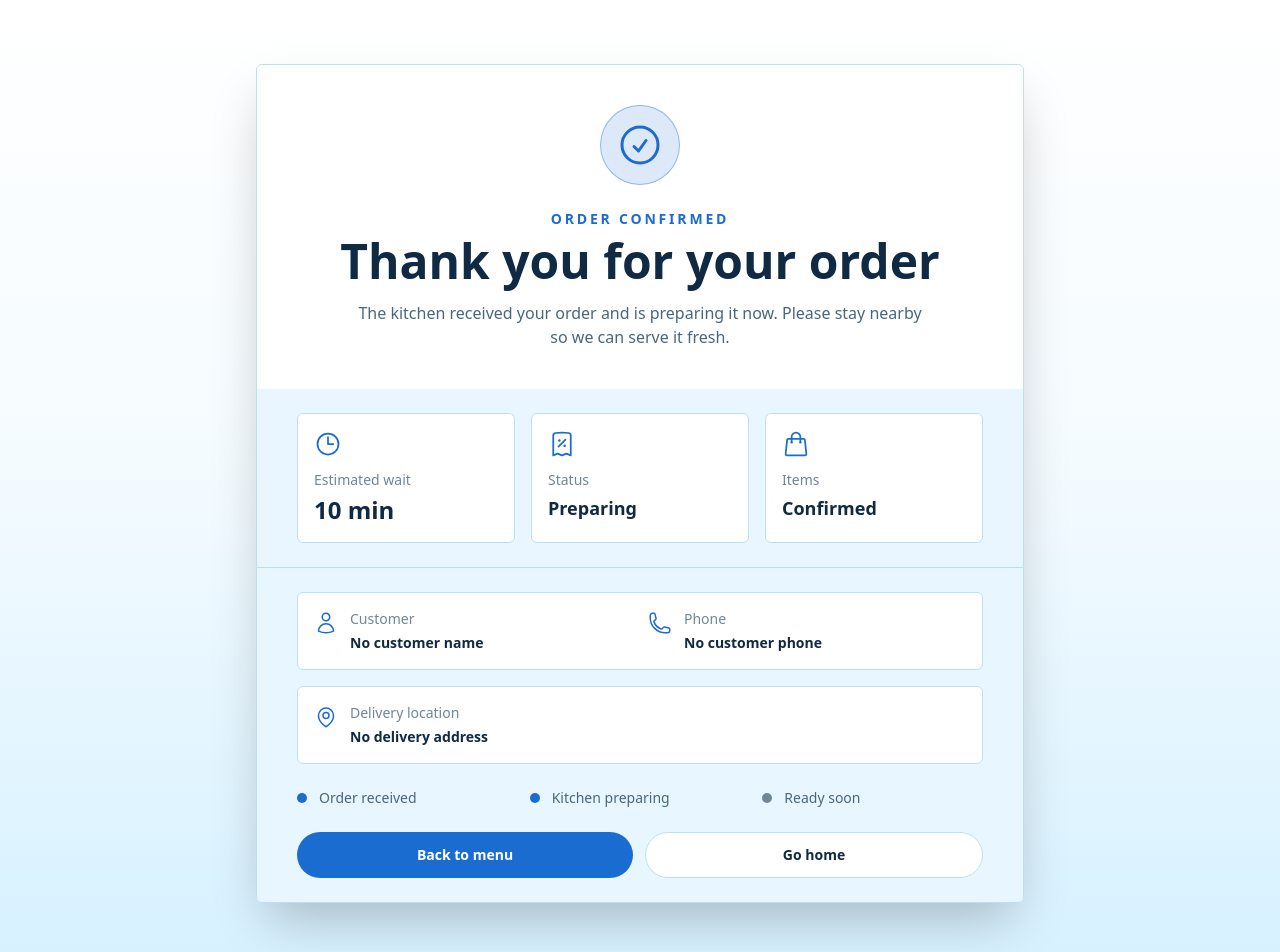
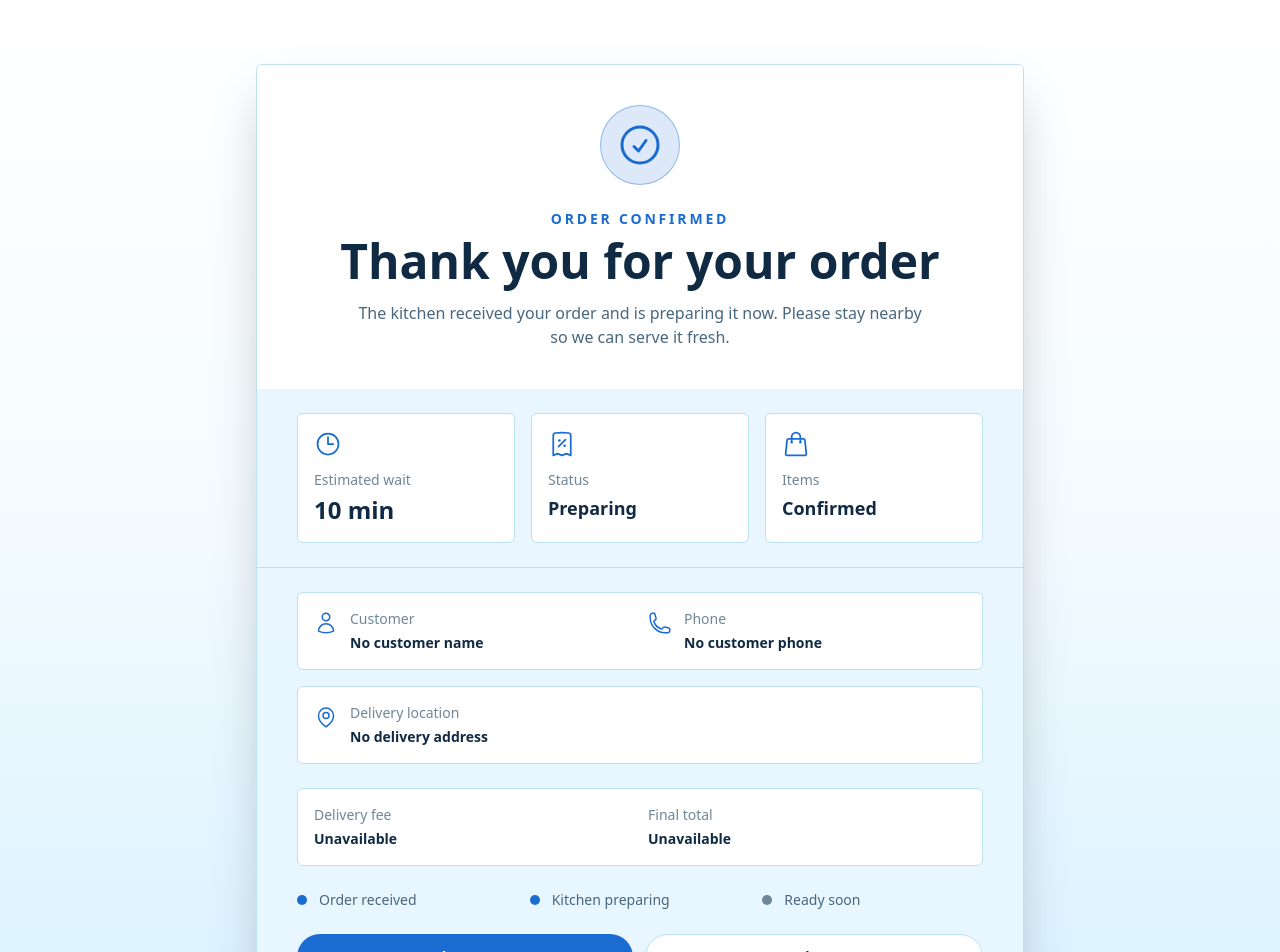
Before and after one commit to DavitGvagvalia/yuki-yume, a React (Vite) app: page /order/success in a window 1280 px wide. Shown: the top 952 px of the page. Built offline with nearby package versions, Linux system fonts and the light colour scheme; no server answers; the database is empty.

Commit message:
feat: enhance checkout process with delivery pricing and order summary updates

```diff
--- a/src/pages/Checkout/CheckoutDeliveryMap.jsx
+++ b/src/pages/Checkout/CheckoutDeliveryMap.jsx
@@ -10,12 +10,12 @@ import {
 import L from 'leaflet';
 import 'leaflet/dist/leaflet.css';
 import logo from '../../assets/images/logo.png';
+import {
+  MAX_DELIVERY_DISTANCE_KM,
+  RESTAURANT_LOCATION,
+} from '../../utils/deliveryFee.js';
 
-const RESTAURANT_LOCATION = {
-  lat: 41.70400903072833,
-  lng: 44.80448381630125,
-};
-const DELIVERY_RADIUS_METERS = 5000;
+const DELIVERY_RADIUS_METERS = MAX_DELIVERY_DISTANCE_KM * 1000;
 const TBILISI_VIEWBOX = {
   west: 44.596,
   south: 41.58,
--- a/src/pages/Checkout/CheckoutPage.jsx
+++ b/src/pages/Checkout/CheckoutPage.jsx
@@ -1,9 +1,11 @@
 import { useEffect, useMemo, useState } from 'react';
 import {
   ArrowLeftIcon,
+  MapPinIcon,
   PhoneIcon,
   ReceiptPercentIcon,
   ShoppingBagIcon,
+  TruckIcon,
   UserIcon,
 } from '@heroicons/react/24/outline';
 import { Link, useNavigate } from 'react-router-dom';
@@ -16,6 +18,10 @@ import {
   getProductPriceInfo,
   normalizePromotionPercent,
 } from '../../services/product.service.js';
+import {
+  calculateDeliveryPricing,
+  formatGel,
+} from '../../utils/deliveryFee.js';
 
 function buildOrderProduct(product) {
   const priceInfo = getProductPriceInfo(product);
@@ -169,6 +175,10 @@ export default function CheckoutPage() {
   const totalItems = useMemo(() => (
     orderProducts.reduce((sum, product) => sum + product.quantity, 0)
   ), [orderProducts]);
+  const orderSubtotal = Number(totalPrice);
+  const deliveryPricing = useMemo(() => (
+    calculateDeliveryPricing(deliveryLocation?.coordinates, orderSubtotal)
+  ), [deliveryLocation, orderSubtotal]);
 
   if (selectedProducts.length === 0) {
     return <EmptyCheckout />;
@@ -191,6 +201,16 @@ export default function CheckoutPage() {
       return;
     }
 
+    if (!deliveryLocation?.coordinates) {
+      setError('Choose a delivery pin before placing your order.');
+      return;
+    }
+
+    if (!deliveryPricing.inRange) {
+      setError(deliveryPricing.error || 'Choose a valid delivery location before placing your order.');
+      return;
+    }
+
     setSubmitting(true);
 
     const order = {
@@ -199,8 +219,11 @@ export default function CheckoutPage() {
       customerPhone: trimmedCustomerPhone,
       products: orderProducts,
       deliveryAddress,
+      distanceKm: deliveryPricing.distanceKm,
+      deliveryFee: deliveryPricing.deliveryFee,
+      finalTotal: deliveryPricing.finalTotal,
       date: new Date().toISOString(),
-      totalPrice: Number(totalPrice),
+      totalPrice: orderSubtotal,
       status: 'pending',
     };
 
@@ -224,7 +247,7 @@ export default function CheckoutPage() {
   }
 
   return (
-    <main className="fixed inset-0 z-50 overflow-y-auto bg-background px-4 py-24 text-text">
+    <main className="fixed inset-0 z-50 overflow-y-auto bg-background px-4 py-10   text-text">
       <div
         className="mx-auto grid w-full max-w-5xl gap-6 lg:grid-cols-[1fr_340px]"
       >
@@ -279,13 +302,39 @@ export default function CheckoutPage() {
             <div className="flex items-center justify-between gap-3 rounded-md border border-border bg-control p-3">
               <span className="flex items-center gap-2 text-text-secondary">
                 <ReceiptPercentIcon className="h-5 w-5 text-accent" />
-                Total
+                Food subtotal
               </span>
               <span className="text-lg font-bold text-text">
-                {totalPrice} GEL
+                {formatGel(orderSubtotal)}
+              </span>
+            </div>
+
+            <div className="flex items-center justify-between gap-3 rounded-md border border-border bg-control p-3">
+
+              <span className="text-text-secondary flex gap-2 items-center">
+                <TruckIcon className="h-5 w-5 text-accent"/>Delivery</span>
+              <span className="font-semibold text-text">
+                {deliveryPricing.deliveryFee === null
+                  ? 'Unavailable'
+                  : formatGel(deliveryPricing.deliveryFee)}
+              </span>
+            </div>
+
+            <div className="flex items-center justify-between gap-3 rounded-md border border-accent/40 bg-accent-soft p-3">
+              <span className="font-semibold text-text">Final total</span>
+              <span className="text-lg font-bold text-text">
+                {deliveryPricing.finalTotal === null
+                  ? formatGel(orderSubtotal)
+                  : formatGel(deliveryPricing.finalTotal)}
               </span>
             </div>
           </div>
+
+          {deliveryPricing.error && deliveryLocation?.coordinates && (
+            <p className="mt-4 rounded-md border border-danger/40 bg-danger-soft p-3 text-sm text-danger">
+              {deliveryPricing.error}
+            </p>
+          )}
 
           {error && (
             <p className="mt-4 rounded-md border border-danger/40 bg-danger-soft p-3 text-sm text-danger">
@@ -295,12 +344,7 @@ export default function CheckoutPage() {
 
           <button
             type="button"
-            disabled={
-              isSubmitting ||
-              !deliveryLocation?.address?.trim() ||
-              !customerName.trim() ||
-              !customerPhone.trim()
-            }
+            disabled={isSubmitting}
             onClick={handleSubmit}
             className="mt-5 flex w-full items-center justify-center rounded-3xl bg-accent px-5 py-3 text-sm font-semibold text-on-accent transition hover:bg-accent-hover active:scale-103 disabled:cursor-not-allowed disabled:bg-disabled disabled:text-muted"
           >
--- a/src/pages/Order/OrderSuccess.jsx
+++ b/src/pages/Order/OrderSuccess.jsx
@@ -19,6 +19,16 @@ function formatDeliveryAddress(order) {
   return deliveryAddress;
 }
 
+function formatMoney(value) {
+  const number = Number(value);
+
+  if (!Number.isFinite(number)) {
+    return "Unavailable";
+  }
+
+  return `${number.toFixed(2)} GEL`;
+}
+
 function formatCustomerName(order) {
   const customerName = String(order?.customerName || '').trim();
 
@@ -38,6 +48,7 @@ const OrderSuccess = () => {
   const orderItemsCount = Array.isArray(order?.products)
     ? order.products.reduce((sum, product) => sum + (Number(product.quantity) || 0), 0)
     : 0;
+  const finalTotal = order?.finalTotal ?? order?.totalPrice;
 
   return (
     <main className="min-h-screen [background-image:var(--background-image-menu)] bg-cover bg-center px-4 py-16 text-text">
@@ -123,6 +134,24 @@ const OrderSuccess = () => {
               </div>
             </div>
 
+            <div className="mb-6 rounded-md border border-border bg-control p-4">
+              <div className="grid gap-4 md:grid-cols-2">
+                <div>
+                  <p className="text-sm text-muted">Delivery fee</p>
+                  <p className="mt-1 text-sm font-semibold text-text">
+                    {formatMoney(order?.deliveryFee)}
+                  </p>
+                </div>
+
+                <div>
+                  <p className="text-sm text-muted">Final total</p>
+                  <p className="mt-1 text-sm font-semibold text-text">
+                    {formatMoney(finalTotal)}
+                  </p>
+                </div>
+              </div>
+            </div>
+
             <div className="mb-6 grid gap-3 text-sm text-text-secondary md:grid-cols-3">
               <div className="flex items-center gap-3">
                 <span className="h-2.5 w-2.5 rounded-full bg-accent" />
--- a/src/pages/admin_dashboard/admin_dashboard.jsx
+++ b/src/pages/admin_dashboard/admin_dashboard.jsx
@@ -75,6 +75,26 @@ function formatDeliveryAddress(order) {
 	}
 
 	return deliveryAddress;
+}
+
+function formatMoney(value) {
+	const number = Number(value);
+
+	if (!Number.isFinite(number)) {
+		return 'Unavailable';
+	}
+
+	return `${number.toFixed(2)} GEL`;
+}
+
+function formatDistance(order) {
+	const distanceKm = Number(order.distanceKm);
+
+	if (!Number.isFinite(distanceKm)) {
+		return 'No distance';
+	}
+
+	return `${distanceKm.toFixed(1)} km`;
 }
 
 function formatCustomerName(order) {
@@ -161,11 +181,23 @@ const OrderCard = ({ order }) => {
                 })}
 
 			<p className="text-sm">
-				Total: ${order.totalPrice}
+				Food total: {formatMoney(order.totalPrice)}
 			</p>
 
 			<p className="text-sm text-text-secondary">
 				Delivery: {formatDeliveryAddress(order)}
+			</p>
+
+			<p className="text-sm text-text-secondary">
+				Distance: {formatDistance(order)}
+			</p>
+
+			<p className="text-sm text-text-secondary">
+				Delivery fee: {formatMoney(order.deliveryFee)}
+			</p>
+
+			<p className="text-sm font-semibold text-text">
+				Final total: {formatMoney(order.finalTotal ?? order.totalPrice)}
 			</p>
 
 			<p className="text-sm capitalize">
--- a/src/schemes/templates.ts
+++ b/src/schemes/templates.ts
@@ -112,6 +112,9 @@ export type Order = {
   customerPhone?: string;
   products: string[];
   deliveryAddress?: string;
+  distanceKm?: number | null;
+  deliveryFee?: number | null;
+  finalTotal?: number | null;
   date: string;
   totalPrice: number;
   status: string;
@@ -123,6 +126,9 @@ export const orderDefaults: Order = {
   customerPhone: "",
   products: [],
   deliveryAddress: "",
+  distanceKm: null,
+  deliveryFee: null,
+  finalTotal: null,
   date: "",
   totalPrice: 0,
   status: "",
--- /dev/null
+++ b/src/utils/deliveryFee.js
@@ -0,0 +1,122 @@
+export const RESTAURANT_LOCATION = {
+  lat: 41.70400903072833,
+  lng: 44.80448381630125,
+};
+
+export const MAX_DELIVERY_DISTANCE_KM = 5;
+
+function toFiniteNumber(value) {
+  const number = Number(value);
+
+  return Number.isFinite(number) ? number : null;
+}
+
+function roundMoney(value) {
+  return Math.round((value + Number.EPSILON) * 100) / 100;
+}
+
+function roundDistanceUpToTenth(distanceKm) {
+  return Math.max(0, Math.ceil((distanceKm - Number.EPSILON) * 10) / 10);
+}
+
+export function formatGel(value) {
+  const number = toFiniteNumber(value);
+
+  return `${(number ?? 0).toFixed(2)} GEL`;
+}
+
+export function getHaversineDistanceKm(firstCoordinates, secondCoordinates) {
+  const firstLat = toFiniteNumber(firstCoordinates?.lat);
+  const firstLng = toFiniteNumber(firstCoordinates?.lng);
+  const secondLat = toFiniteNumber(secondCoordinates?.lat);
+  const secondLng = toFiniteNumber(secondCoordinates?.lng);
+
+  if (
+    firstLat === null ||
+    firstLng === null ||
+    secondLat === null ||
+    secondLng === null
+  ) {
+    return null;
+  }
+
+  const earthRadiusKm = 6371;
+  const degreesToRadians = Math.PI / 180;
+  const deltaLat = (secondLat - firstLat) * degreesToRadians;
+  const deltaLng = (secondLng - firstLng) * degreesToRadians;
+  const firstLatRadians = firstLat * degreesToRadians;
+  const secondLatRadians = secondLat * degreesToRadians;
+  const haversineValue =
+    Math.sin(deltaLat / 2) ** 2 +
+    Math.cos(firstLatRadians) *
+      Math.cos(secondLatRadians) *
+      Math.sin(deltaLng / 2) ** 2;
+
+  return earthRadiusKm * 2 * Math.atan2(
+    Math.sqrt(haversineValue),
+    Math.sqrt(1 - haversineValue)
+  );
+}
+
+export function getDeliveryFeeForDistance(distanceKm) {
+  const normalizedDistanceKm = toFiniteNumber(distanceKm);
+
+  if (normalizedDistanceKm === null) {
+    return null;
+  }
+
+  const roundedDistanceKm = roundDistanceUpToTenth(normalizedDistanceKm);
+
+  if (roundedDistanceKm > MAX_DELIVERY_DISTANCE_KM) {
+    return null;
+  }
+
+  if (roundedDistanceKm <= 2) {
+    return 0;
+  }
+
+  if (roundedDistanceKm <= 4) {
+    return 5;
+  }
+
+  return 8;
+}
+
+export function calculateDeliveryPricing(deliveryCoordinates, subtotal) {
+  const normalizedSubtotal = toFiniteNumber(subtotal);
+  const distanceKm = getHaversineDistanceKm(
+    RESTAURANT_LOCATION,
+    deliveryCoordinates
+  );
+
+  if (distanceKm === null || normalizedSubtotal === null) {
+    return {
+      distanceKm: null,
+      deliveryFee: null,
+      finalTotal: null,
+      inRange: false,
+      error: 'Choose a valid delivery location.',
+    };
+  }
+
+  const roundedDistanceKm = roundDistanceUpToTenth(distanceKm);
+  const deliveryFee = getDeliveryFeeForDistance(roundedDistanceKm);
+
+  if (deliveryFee === null) {
+    return {
+      distanceKm: roundedDistanceKm,
+      deliveryFee: null,
+      finalTotal: null,
+      inRange: false,
+      error: 'Delivery address is outside the 5 km delivery area.',
+    };
+  }
+
+  return {
+    distanceKm: roundedDistanceKm,
+    deliveryFee: roundMoney(deliveryFee),
+    finalTotal: roundMoney(normalizedSubtotal + deliveryFee),
+    inRange: true,
+    error: '',
+  };
+}
```
